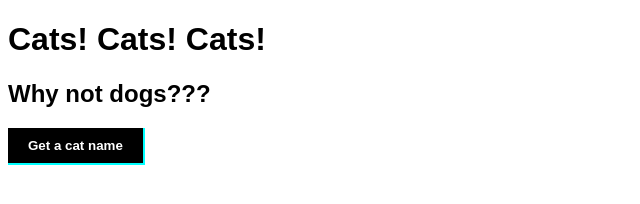
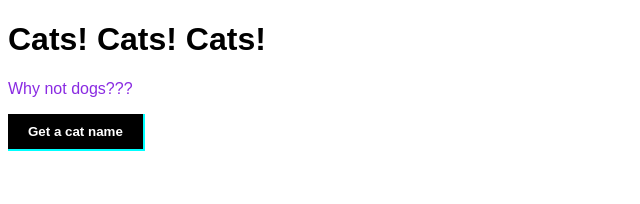
Before and after one commit to leah-crypto/deployment-demo, a website: page public/index.html in a window 1280 px wide. Shown: the whole page, without its empty margins (0-640 px from the left). Drawn offline with Linux system fonts and the light colour scheme.

Commit message:
update 2

```diff
--- a/public/index.html
+++ b/public/index.html
@@ -10,7 +10,7 @@
 <body>
     <header>
         <h1>Cats! Cats! Cats!</h1>
-        <h2>Why not dogs???</h2>
+        <p>Why not dogs???</p>
     </header>
 
     <button>Get a cat name</button>
```
